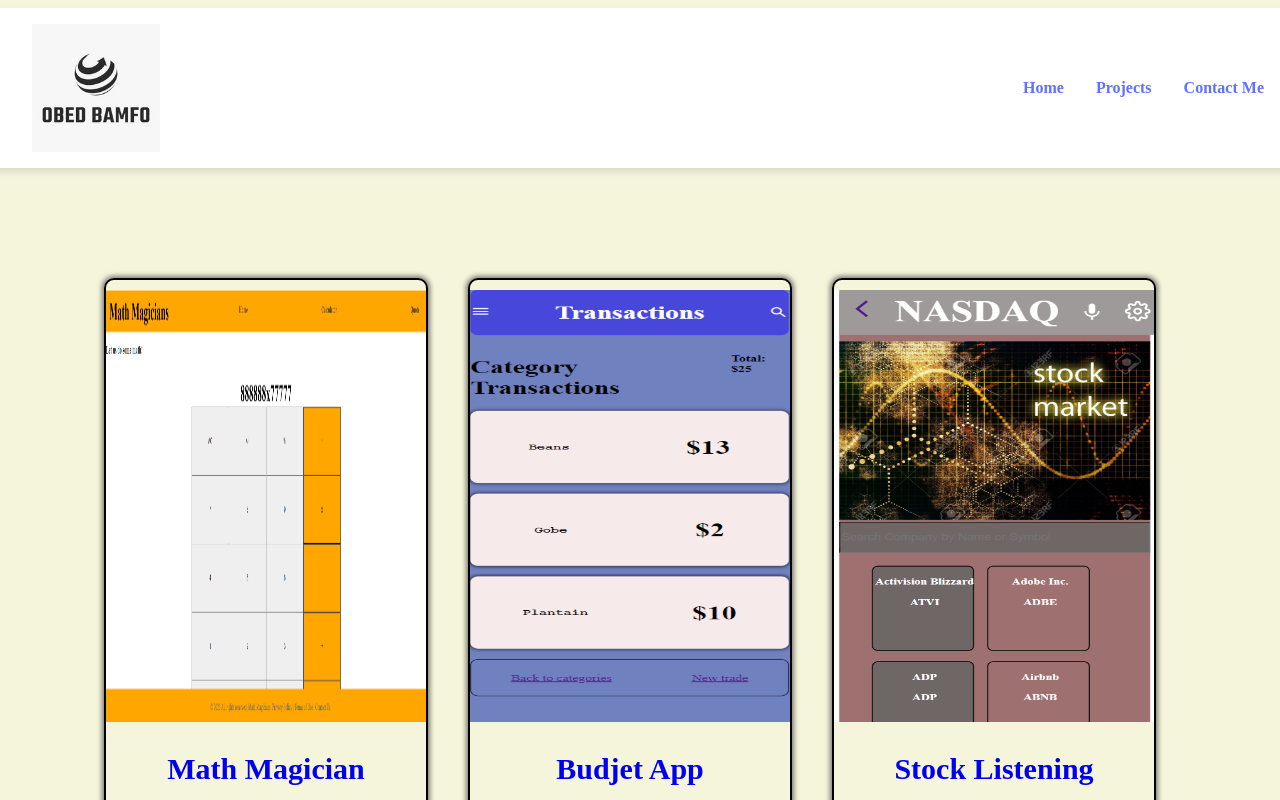
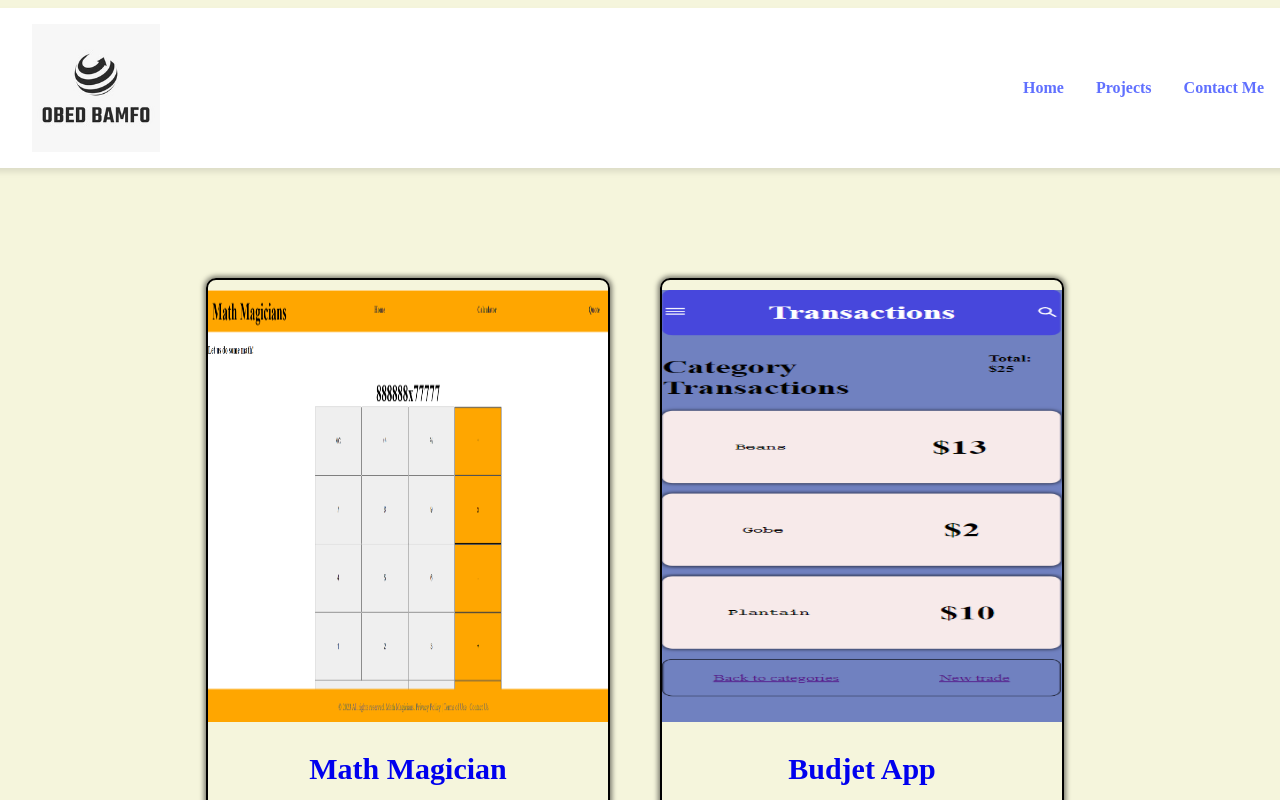
Before and after one commit to obed300/personal, a React (Create React App) app: page /Projects in a window 1280 px wide. Shown: the top 800 px of the page. Built offline with nearby package versions, Linux system fonts and the light colour scheme.

Commit message:
Make changes

```diff
--- a/src/styles/Budget.module.css
+++ b/src/styles/Budget.module.css
@@ -37,7 +37,7 @@
   font-size: 30px;
 }
 
-@media only screen and (min-width: 410px) {
+@media only screen and (min-width: 375px) {
   .detailsContainer {
     width: 100%;
   }
--- a/src/styles/ContactForn.module.css
+++ b/src/styles/ContactForn.module.css
@@ -1,4 +1,5 @@
 .formContainer {
+  min-width: 360px;
   background-color: rgba(96, 112, 255, 1);
   height: 830px;
   margin-top: 150px;
--- a/src/styles/Footer.module.css
+++ b/src/styles/Footer.module.css
@@ -16,7 +16,6 @@
 
 @media only screen and (min-width: 375px) {
   .foot {
-    display: flex;
     width: 100%;
   }
 
--- a/src/styles/Math.module.css
+++ b/src/styles/Math.module.css
@@ -37,7 +37,7 @@
   font-size: 30px;
 }
 
-@media only screen and (min-width: 410px) {
+@media only screen and (min-width: 375px) {
   .detailsContainer {
     width: 100%;
   }
--- a/src/styles/Sidebar.module.css
+++ b/src/styles/Sidebar.module.css
@@ -4,7 +4,7 @@
   left: 0;
   width: 250px;
   height: 100%;
-  background-color: rgb(109, 109, 235);
+  background-color: beige;
   transform: translateX(-100%);
   transition: transform 0.3s ease-in-out;
 }
@@ -33,7 +33,6 @@
 .sidebarNavLinks a {
   margin-top: 30px;
   text-decoration: none;
-  color: white;
   font-weight: bolder;
   font-size: 35px;
 }
--- a/src/styles/projects.module.css
+++ b/src/styles/projects.module.css
@@ -1,4 +1,5 @@
 .projectContainer {
+  width: 375px;
   margin-top: 7rem;
 }
 
@@ -35,7 +36,7 @@
   text-decoration: none;
 }
 
-@media only screen and (min-width: 600px) {
+@media only screen and (min-width: 375px) {
   .projectContainer {
     display: flex;
     flex-wrap: wrap;
@@ -45,9 +46,9 @@
   }
 
   .mathSection {
-    width: 20rem;
+    width: 25rem;
     height: 65rem;
-    margin-left: 10px;
+    margin-left: 20px;
     padding-top: 10px;
     border: 2px solid black;
     border-radius: 10px;
```
Also changed, not shown: src/styles/Navbar.module.css (+0 -104 lines).
